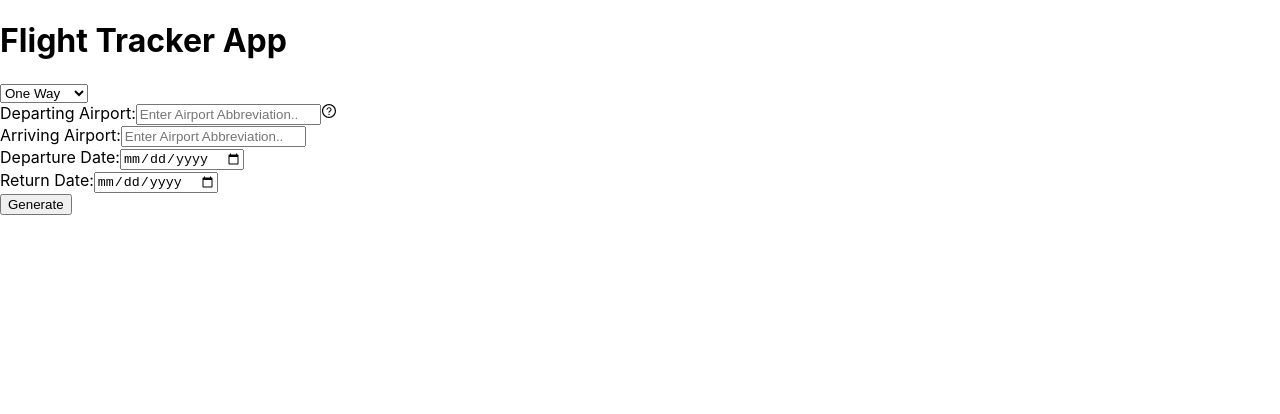
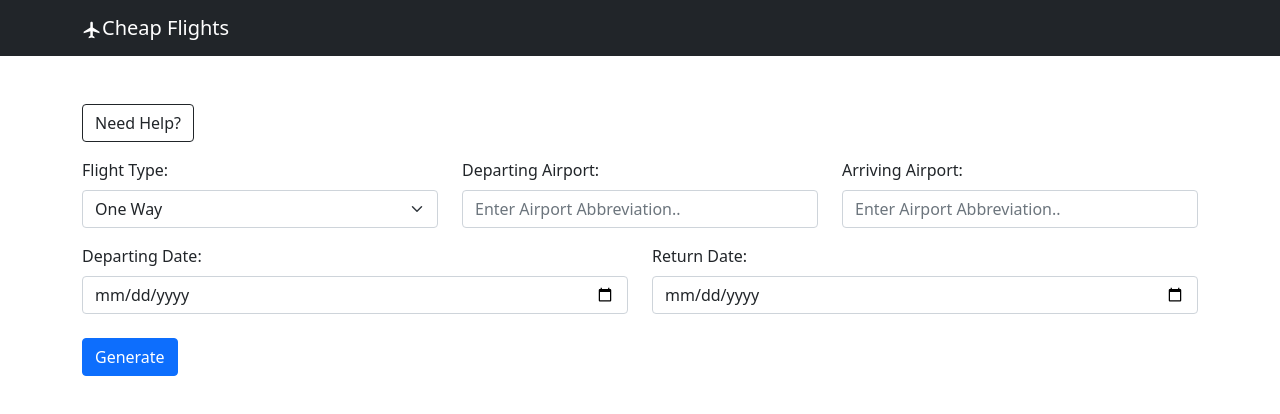
Before and after one commit to e-berman/Flight-Tracker, a React (Create React App) app in the folder flight_tracker_react/: page / in a window 1280 px wide. Shown: the top 414 px of the page. Built offline with nearby package versions, Linux system fonts and the light colour scheme.

Commit message:
Add bootstrap to app

```diff
--- a/flight_tracker_react/package.json
+++ b/flight_tracker_react/package.json
@@ -7,8 +7,10 @@
     "@testing-library/jest-dom": "^5.16.2",
     "@testing-library/react": "^12.1.2",
     "@testing-library/user-event": "^13.5.0",
+    "bootstrap": "^5.1.3",
     "nodemon": "^2.0.15",
     "react": "^17.0.2",
+    "react-bootstrap": "^2.1.2",
     "react-dom": "^17.0.2",
     "react-icons": "^4.3.1",
     "react-router-dom": "^6.2.1",
--- a/flight_tracker_react/src/App.js
+++ b/flight_tracker_react/src/App.js
@@ -1,11 +1,13 @@
-import React from 'react';
+import React, { useState } from 'react';
 import { BrowserRouter as Router,
          Routes,
          Route } from "react-router-dom";
 import HomePage from './pages/HomePage';
 import ResultsPage from './pages/ResultsPage';
+import 'bootstrap/dist/css/bootstrap.min.css';
 
 function App() {
+
   return (
     <>
       <Router>
--- a/flight_tracker_react/src/pages/HomePage.js
+++ b/flight_tracker_react/src/pages/HomePage.js
@@ -1,6 +1,9 @@
 import React, { useState } from "react";
 import { AiOutlineQuestionCircle } from "react-icons/ai";
+import { MdFlight } from "react-icons/md";
 import { useNavigate } from 'react-router-dom';
+// import 'boostrap/dist/css/boostrap.min.css';
+import { Container, Row, Col, Button, Form, Navbar } from 'react-bootstrap';
 
 function HomePage() {
 
@@ -34,63 +37,88 @@ function HomePage() {
 
 
     return (
-        <>
-            <div className="header">
-                <h1>Flight Tracker App</h1>
-            </div>
-            <div>
-                <select>
+
+        <div className="homepage">
+            <Navbar bg="dark" variant="dark">
+                <Container>
+                    <Navbar.Brand href="/">
+                        <MdFlight />
+                    Cheap Flights
+                    </Navbar.Brand>
+                </Container>
+            </Navbar>
+            <Container>
+            <Form className="mt-5">
+                <Row>
+                    <Col>
+                        <Button size="xs" variant="outline-dark">Need Help?</Button>
+                    </Col>
+                </Row>
+                <Row className="mt-3">
+                    <Col>
+                    <Form.Group controlId="flightType">
+                        <Form.Label>Flight Type: </Form.Label>
+                        <Form.Select>
                             <option>One Way</option>
                             <option>Round Trip</option>
-                </select>
-            </div>
-            <div>
-                <label>
-                    Departing Airport:
-                    <input
-                        type='text'
+                        </Form.Select>
+                    </Form.Group>
+                    </Col>
+                    <Col>
+                    <Form.Group controlId="departingAirport">
+                        <Form.Label>Departing Airport: </Form.Label>
+                        <Form.Control
+                            type="text"
                             placeholder='Enter Airport Abbreviation..'
                             value={departingAirport}
-                        onChange={e => setDepartingAirport(e.target.value)}/>
-                </label>
-                <AiOutlineQuestionCircle />
-            </div>
-            <div>
-                <label>
-                    Arriving Airport:
-                    <input
-                        type='text'
+                            onChange={e => setDepartingAirport(e.target.value)}
+                        />
+                    </Form.Group>
+                    </Col>
+                    <Col>
+                    <Form.Group controlId="arrivingAirport">
+                        <Form.Label>Arriving Airport: </Form.Label>
+                        <Form.Control
+                            type="text"
                             placeholder='Enter Airport Abbreviation..'
                             value={arrivingAirport}
-                        onChange={e => setArrivingAirport(e.target.value)}/>
-                </label>
-            </div>
-            <div>
-                <label>
-                    Departure Date:
-                    <input
+                            onChange={e => setArrivingAirport(e.target.value)}
+                        />
+                    </Form.Group>
+                    </Col>
+                </Row>
+                <Row className="mt-3">
+                    <Col>
+                    <Form.Group controlId="departureDate">
+                        <Form.Label>Departing Date: </Form.Label>
+                        <Form.Control
                             type='date'
                             placeholder='Enter Airport Abbreviation..'
                             value={departingDate}
-                        onChange={e => setDepartingDate(e.target.value)}/>
-                </label>
-            </div>
-            <div>
-                <label>
-                    Return Date:
-                    <input
+                            onChange={e => setDepartingDate(e.target.value)}
+                        />
+                    </Form.Group>
+                    </Col>
+                    <Col>
+                    <Form.Group controlId="arrivingDate">
+                        <Form.Label>Return Date: </Form.Label>
+                        <Form.Control
                             type='date'
                             placeholder='Enter Airport Abbreviation..'
                             value={arrivingDate}
-                        onChange={e => setArrivingDate(e.target.value)}/>
-                </label>
+                            onChange={e => setArrivingDate(e.target.value)}
+                        />
+                    </Form.Group>
+                    </Col>
+                </Row>
+                <Row className="mt-4">
+                    <Col>
+                        <Button size="xs" onClick={createFlight}>Generate</Button>
+                    </Col>
+                </Row>
+            </Form>
+            </Container>
         </div>
-            <div>
-                <button onClick={createFlight}>Generate</button>
-            </div>
-
-
-        </>
     );
 }
 
--- a/flight_tracker_react/src/pages/ResultsPage.js
+++ b/flight_tracker_react/src/pages/ResultsPage.js
@@ -1,20 +1,39 @@
-import React from "react";
+import React, { useState } from "react";
 import { Link } from 'react-router-dom';
+import { Container, Row, Col, Button, Form, Navbar } from 'react-bootstrap';
 
-function ResultsPage() {
+function ResultsPage({ flight }) {
+
 
     return (
-        <>
-            <div className="header">
-                <h1>Results Page</h1>
-            </div>
-            <div>
-                <button>Send To Email</button>
-            </div>
-            <div>
-                <Link to='/'>Search Again</Link>
-            </div>
-        </>
+        <div className="results">
+            <Navbar bg="dark" variant="dark">
+                <Container>
+                    <Navbar.Brand href="/results">
+                    Flight Results
+                    </Navbar.Brand>
+                </Container>
+            </Navbar>
+            <Container>
+            <Form className="mt-3">
+                <Row>
+                    <Form.Label>Results Go Here When Scraper is Done</Form.Label>
+                </Row>
+                <Row>
+                    <Col>
+                        <Button>Send To Email</Button>
+                    </Col>
+                </Row>
+                <Row className="mt-3">
+                    <Col>
+                        <Link to="/">
+                            <Button>Back To Homepage</Button>
+                        </Link>
+                    </Col>
+                </Row>
+            </Form>
+            </Container>
+        </div>
     );
 }
 
```
Also changed, not shown: 1 other file (tests, documents, lock files or other folders). Lines whose indentation alone changed are shown as unchanged.
